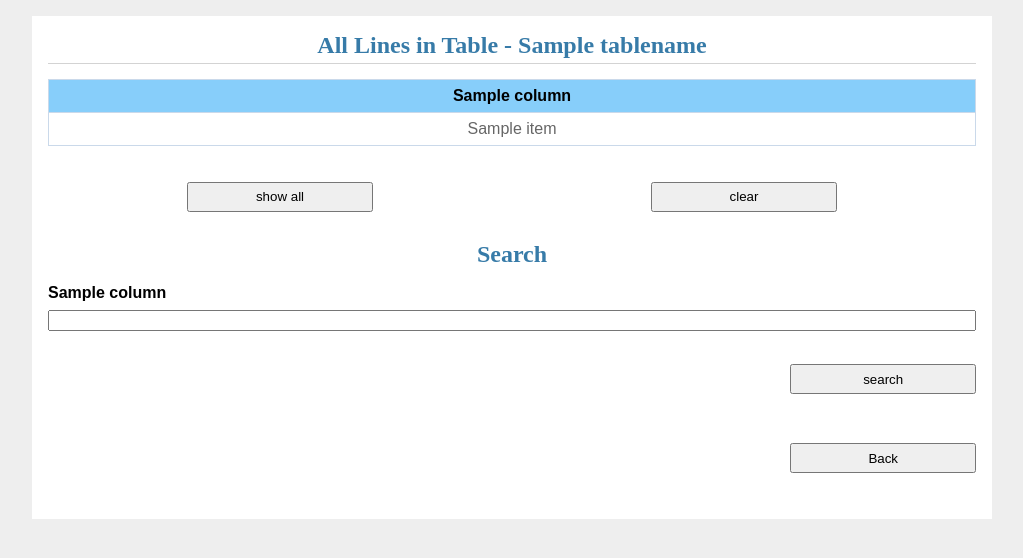
After one commit to TownShaw/DBLab3, a Flask app: template templates/lines.html in a window 1280 px wide. The commit adds this page. Shown: the top 558 px of the page, without its empty margins (128-1151 px from the left). Run offline with Flask 2, Linux system fonts and the light colour scheme; the template is opened without the code that fills it: most values are stand-ins (such as "Sample title", 1, 10 or a date in 2020); parts of the project's set-up code (start-up, migrations or seed data) failed here and were passed over.

Commit message:
finish simple query

```diff
--- a/main.py
+++ b/main.py
@@ -5,6 +5,7 @@ from flask import redirect
 from flask import request, make_response
 from flask import render_template
 from flask import url_for
+from flask import flash
 
 from db import *
 
@@ -13,7 +14,7 @@ app = Flask(__name__, instance_relative_config=True)
 app.secret_key = 'lab3'
 
 # 对app执行请求页面地址到函数的绑定
-@app.route("/", methods=("GET", "POST"))
+@app.route("/", methods=("GET", "POST"))                # Python 装饰器, 使得 / 和 /login 都重定向到 login.html
 @app.route("/login", methods=("GET", "POST"))
 def login():
     """Log in a registered user by adding the user id to the session."""
@@ -54,12 +55,59 @@ def table():
     db_close(db)
     if request.method == "POST":
         if 'clear' in request.form:
-            return render_template("table.html", rows = '', dbname=session['database'])
+            return render_template("table.html", rows = '', dbname=session['database'])         # 调用模板, 随后参数为键值对, 将表示模板中变量对应的具体值.
         elif 'search' in request.form:
+            return render_template("table.html", rows = tabs, dbname=session['database'])
+        elif 'select' in request.form:
+            # print(type(request.form))
+            session['table'] = request.form['select']
+            return redirect(url_for("lines"))
+        else:
+            print("No handler, Error!")
             return render_template("table.html", rows = tabs, dbname=session['database'])
 
     else:
         return render_template("table.html", rows = tabs, dbname=session['database'])
+
+@app.route("/table/lines", methods=(["GET", "POST"]))
+def lines():
+    # 出于简单考虑，每次请求都需要连接数据库，可以尝试使用其它context保存数据库连接
+    if 'username' in session:
+        db = db_login(session['username'], session['password'], session['ipaddr'], session['database'])
+    else:
+        return redirect(url_for('login'))
+
+    if 'table' not in session:
+        return redirect(url_for('table'))
+    table = session['table']
+    columns, rows = table_showlines(db, table, None)
+
+
+    if request.method == "POST":
+        if 'clear' in request.form:
+            db_close(db)
+            return render_template("lines.html", columns = '', rows = '', tablename = table)         # 调用模板, 随后参数为键值对, 将表示模板中变量对应的具体值.
+        elif 'show all' in request.form:
+            db_close(db)
+            return render_template("lines.html", columns = columns, rows = rows, tablename = table)
+        elif "search" in request.form:
+            search_conf = dict()
+            for key, value in request.form.items():
+                if key != "search" and value != '':
+                    search_conf[key] = value
+            columns, rows = table_showlines(db, table, search_conf)
+            db_close(db)
+            return render_template("lines.html", columns = columns, rows = rows, tablename = table)
+        elif "Back" in request.form:
+            db_close(db)
+            return redirect(url_for("table"))
+        else:
+            db_close(db)
+            return render_template("lines.html", columns = columns, rows = rows, tablename = table)
+    else:
+        db_close(db)
+        return render_template("lines.html", columns = columns, rows = rows, tablename = table)
+
 
 # 测试URL下返回html page
 @app.route("/hello")
@@ -73,4 +121,5 @@ def not_found(e):
 
 if __name__ == "__main__":
 
-    app.run(host = "0.0.0.0", debug=True)
+    print(app.url_map)
+    app.run(host = "0.0.0.0", port=4000, debug=True)
--- a/static/style.css
+++ b/static/style.css
@@ -178,7 +178,7 @@ input[type=submit] {
   min-width: 10em;
 }
 
-#searchBtn {
+#showallBtn {
   width: 20%;
   height: 30px;
   margin-top: 20px;
@@ -193,3 +193,20 @@ input[type=submit] {
   margin-right:15%;
   float:right;
  }
+
+#searchBtn {
+  width: 20%;
+  height: 30px;
+  /* text-align: center; */
+  margin-top: 20px;
+  /* margin-left: 30%; */
+  float:right;
+ }
+#backupBtn {
+  width: 20%;
+  height: 30px;
+  /* text-align: center; */
+  margin-top: 20px;
+  /* margin-left: 30%; */
+  float:right;
+ }
--- /dev/null
+++ b/templates/lines.html
@@ -0,0 +1,54 @@
+<!doctype html>
+<title>Tables</title>
+
+<link rel="stylesheet" href="{{ url_for('static', filename='style.css') }}">
+
+<section class="content">
+    <header>
+        <h1 style="text-align:center;">All Lines in Table - {{ tablename }}</h1>
+    </header>
+
+    <table>
+        <thead>
+            <tr>
+                {% for column in columns %}
+                <th style="width: 25%">{{ column }}</th>
+                {% endfor %}
+            </tr>
+        </thead>
+        <tbody>
+            {% for row in rows %}
+            <tr>
+                {% for item in row %}
+                <td style="width: 25%"> {{ item }}</td>
+                {% endfor %}
+            <tr>
+            {% endfor %}
+        </tbody>
+    </table>
+
+    <form method="post" id="table">
+        <div>
+        <input id = "showallBtn" type="submit" name = "show all" value="show all">
+        <input id = "clearBtn" type="submit" name = "clear" value="clear" >
+        </div>
+    </form>
+
+    <h2 style="text-align: center;">Search</h2>
+    <form method="post" id="search">
+        {% for column in columns %}
+        <label for={{ column }}>{{ column }}</label>
+            <input type="text" name={{ column }} id={{ column }}>
+        {% endfor %}
+        <div>
+        <!-- <input id = "searchBtn" type="submit" name="search" value="search"> -->
+        <input id = "searchBtn" type="submit" name="search" value="search">
+        </div>
+    </form>
+
+    <form method="POST" id="Back">
+        <div>
+            <input id = "backupBtn" type="submit" name="Back" value="Back">
+        </div>
+    </form>
+</section>
```
Also changed, not shown: db.py (+32 -1 lines), templates/table.html (+9 -4 lines).
